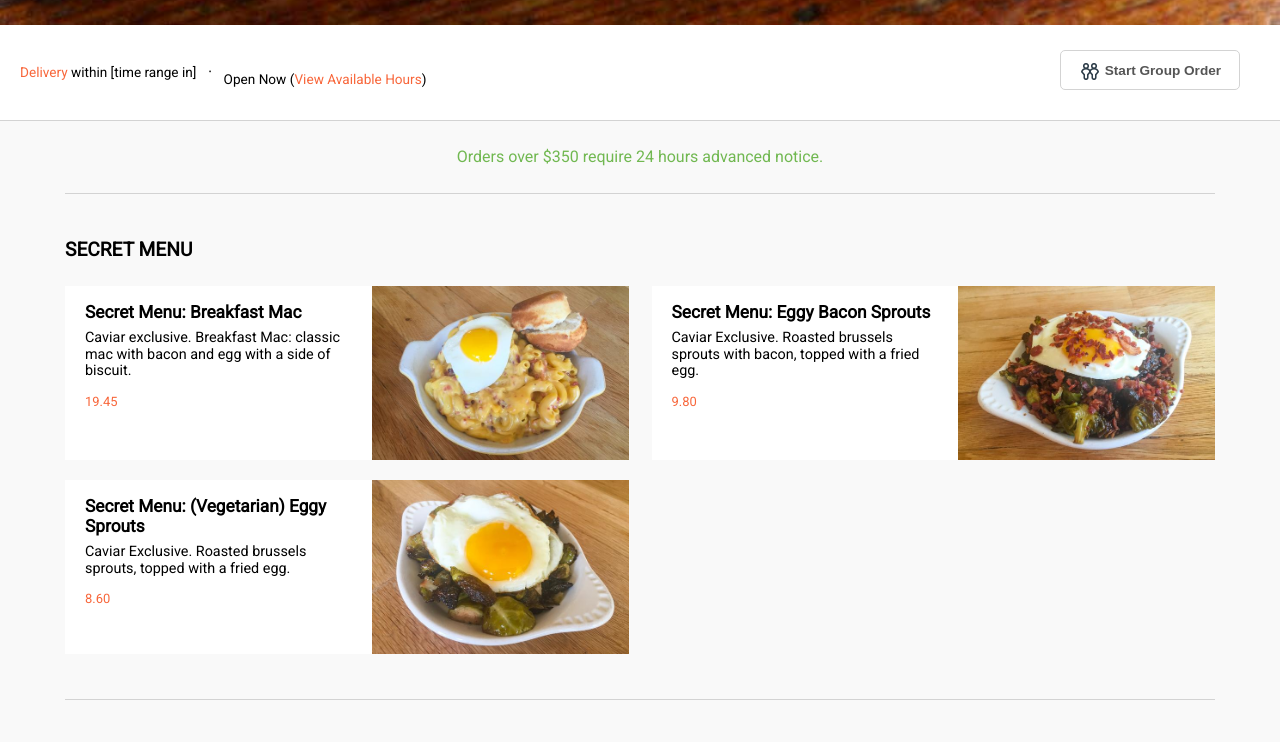
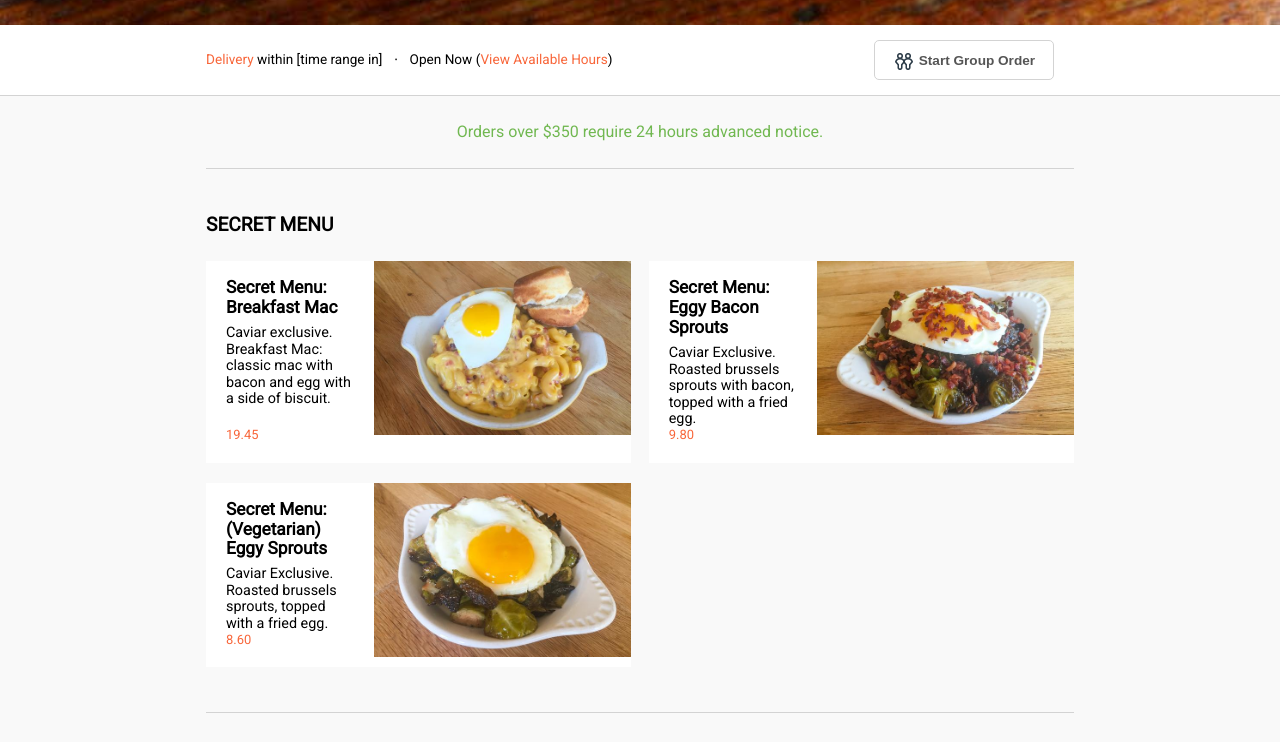
Before and after one commit to kelceywilson/clone_caviar, a website: page index.html in a window 1280 px wide. Shown: the part 270-1012 px from the top of the page. Drawn offline with Linux system fonts and the light colour scheme.

Commit message:
improvements to responsive design with media queries

```diff
--- a/css/style.css
+++ b/css/style.css
@@ -30,7 +30,9 @@ header {
 .top-nav a img {
   vertical-align: middle;
 }
-.disappearing {
+.disappearing-words,
+.disappearing-dot {
+  display: none;
   margin: 12px;
   color: #222;
   font-size: .9em;
@@ -42,7 +44,7 @@ header {
 .banner {
   display: flex;
   min-width: 100%;
-  height: 224px;
+  height: 177px;
   overflow: hidden;
   position: relative;
   flex-direction: row;
@@ -56,7 +58,7 @@ header {
   display: flex;
   flex-direction: column;
   margin-bottom: 33px;
-  margin-left: 55px;
+  margin-left: 20px;
 }
 .location, .restaurant, .restaurant-tagline{
   margin-top: 5px;
@@ -78,18 +80,32 @@ header {
 /*********************
  ordering info section
 **********************/
+.flex-wrapper {
+  /*display: flex;*/
+  /*max-width: 1000px;*/
+  /*justify-content: space-around;*/
+  /*flex-direction: row;*/
+  /*max-width: 720px;*/
+  /*align-items: center;*/
+  /*align-content: center;*/
+
+}
 .ordering {
   display: flex;
   min-height: 70px;
   flex-direction: column;
-  flex-wrap: wrap;
+  flex-wrap: nowrap;
   font-size: .85em;
   margin-top: 17px;
-  align-content: center;
+  /*align-content: center;*/
+  /*max-width: 720px;*/
+  /*justify-content: space-around;*/
+  /*align-items: center;*/
+  /*align-self: scenter;*/
 }
 .left-part {
   display: flex;
-  flex-direction: row;
+  flex-direction: column;
   flex-wrap: wrap;
   align-items: center;
 }
@@ -105,10 +121,30 @@ header {
   font-weight: bold;
   color: #555;
   line-height: 38px;
+  /*margin-left: 20px;*/
   margin: 25px 20px 30px;
 }
 .start-button img {
   vertical-align: middle;
+}
+.background {
+  background-color: #F9F9F9;
+  display: flex;
+  /*align-content: center;*/
+  /*align-items: center;*/
+  justify-content: center;
+
+}
+.container {
+  display: flex;
+  flex-direction: column;
+  /*align-self: center;*/
+  /*align-items: center;*/
+  margin: 0 20px;
+  max-width: 720px;
+  justify-content: center;
+
+  /*align-content: center;*/
 }
 .green-info {
   color: #71B851;
@@ -116,22 +152,13 @@ header {
   text-align: center;
   line-height: 1.4em;
   margin: 25px 0;
+  /*max-width: 720px;*/
+
 }
 /*********************
      menu section
 **********************/
-.background {
-  background-color: #F9F9F9;
-}
-.container {
-  display: flex;
-  flex-direction: column;
-  align-items: center;
-}
-.wrap {
-  max-width: 870px;
-  display: flex;
-}
+
 .menu {
   display: flex;
   flex-direction: column;
@@ -156,7 +183,6 @@ header {
 }
 .menu-item {
   display: flex;
-  /*flex-direction: row-reverse;*/
   flex-wrap: wrap;
   background-color: white;
   justify-content: space-between;
@@ -166,10 +192,11 @@ header {
   /*width: 342px;*/
   /*overflow: hidden;*/
   /*flex-basis: 500px;*/
-  /*flex-grow: 1;*/
+  flex-grow: 1;
 }
 .menu-item-blurb {
-  /*display: inline;*/
+  display: flex;
+  flex-direction: column;
   font-weight: 100;
   font-size: .9em;
   margin: 0 20px;
@@ -185,7 +212,9 @@ header {
   display: block;
   color: #F8663A;
   font-size: .9em;
-  margin: 15px 0 35px;
+  /*margin: 15px 0 35px;*/
+  margin-top: auto;
+  margin-bottom: 20px;
 }
 footer {
   background-color: #263542;
@@ -302,16 +331,10 @@ footer {
 ==================================== */
 
 @media (max-width: 400px) {
-  .container {
-    margin: 0 20px;
-  }
-
 
 }
-@media (max-width: 479px) {
-  .menu-item img {
-    flex-grow: 1;
-  }
+@media (min-width: 400px) {
+
 }
 
 @media (min-width: 479px) {
@@ -326,78 +349,75 @@ footer {
     margin-bottom: 20px;
   }
   .menu-item img {
-    /*flex-basis: 550px;*/
     min-width: 190px;
     max-width: 276px;
-    /*flex-grow: 1;*/
-    /*flex: 1;*/
-  }
-}
-@media (max-width: 600px) {
-  .container {
-    /*max-width: 570px;*/
-    margin: 0 20px;
   }
 }
 @media (min-width: 600px) {
   .ordering {
     flex-direction: row;
     flex-wrap: nowrap;
+    align-items: center;
+    margin-top: 0;
+  }
+  .left-part {
+    align-items: flex-start;
+    margin-right: auto;
+    margin-left: 20px;
+  }
+  .disappearing-words {
+    display: inline;
+  }
+}
+@media (min-width: 769px) {
+  .banner {
+    height: 224px;
     justify-content: space-around;
-    align-items: center;
-    margin: 0 20px;
+  }
+  .flex-wrapper {
+    display: flex;
+    flex-direction: row;
+    justify-content: space-around;
+  }
+  .headlines {
+    width: 740px;
+  }
+  .ordering {
+    width: 760px;
+  }
+  .start-button {
+    margin: 20px;
   }
 }
 
-@media (max-width: 769px) {
-  .banner {
-    height: 177px;
-  }
+@media (min-width: 1024px) {
   .headlines {
-    margin-left: 20px;
+    width: 868px;
+    margin-left: 0;
+
   }
   .ordering {
-    /*justify-content: center;*/
-  }
-  .start-button {
-    /*background-color: transparent;
-    border: 1px solid lightgrey;
-    border-radius: 5px;*/
-    /*height: 35px;
-    width: 200px;*/
-    /*flex-grow: 4;*/
-    /*margin-right: 25px;*/
-    /*margin-bottom: 30px;*/
-  }
-}
-
-@media (max-width: 1024px) {
-  .disappearing {
-    display: none;
+    max-height: 50px;
+    width: 868px;
+    /*align-content: flex-start;*/
   }
   .left-part {
-    flex-direction: column;
+    flex-direction: row;
+    align-items: center;
+    margin-left: 0;
   }
-  .start-button {
-    /*border: 1px solid lightgrey;
-    border-radius: 5px;
-    height: 35px;
-    width: 200px;*/
-    /*flex-grow: 4;*/
-    /*margin: 20px;*/
+  .disappearing-dot {
+    display: inline;
   }
-
-}
-@media (min-width: 1024px) {
-  .wrap {
-    /*max-width: 1150px;*/
-    /*margin: 0 60px;*/
+  .open-status {
+    margin: 0;
   }
   .menu-items {
     flex-direction: row;
     flex-wrap: wrap;
     justify-content: flex-start;
-    /*flex-grow: 1;*/
+    flex-grow: 1;
+    width: 868px;
   }
   .menu-item {
     max-width: 49%;
@@ -413,9 +433,9 @@ footer {
   .menu-item img {
     min-width: 257px;
   }
-  .left-part {
+  /*.left-part {
     margin-right: auto;
-  }
+  }*/
   .start-button {
     /*border: 1px solid lightgrey;
     border-radius: 5px;
--- a/index.html
+++ b/index.html
@@ -14,11 +14,11 @@
       <!-- sign in image -->
       <a href="#">
         <img src="/images/profile.png" alt="Sign In">
-        <span class="disappearing">Sign In</span>
+        <span class="disappearing-words">Sign In</span>
       </a>
       <img src="/images/caviar-logo.png" alt="Sign In">
       <a href="#">
-        <span class="disappearing">No items</span>
+        <span class="disappearing-words">No items</span>
       <!-- shopping bag image -->
         <img src="/images/bag.png" alt="Shopping Bag">
       </a>
@@ -27,18 +27,20 @@
       <!-- banner image -->
       <div class="banner">
         <img src="/images/banner-image.jpg" alt="Homeroom Banner">
+
         <div class="headlines">
           <div class="caviar-orange location">SF: East Bay Restaurants</div>
           <div class="restaurant">Homeroom</div>
           <div class="restaurant-tagline">Mac & Cheese Specialists.</div>
         </div>
       </div>
+      <div class="flex-wrapper">
         <div class="ordering">
           <div class="left-part">
             <div>
               <span class="caviar-orange">Delivery</span> within [time range in]
             </div>
-          <span class="disappearing">·</span>
+            <span class="disappearing-dot">·</span>
             <div class="open-status">
               Open Now (<span class="caviar-orange">View Available Hours</span>)
             </div>
@@ -47,6 +49,7 @@
             <img src="/images/two-people.png" alt="Group Order">
             Start Group Order
           </button>
+        </div>
       </div>
     </header>
     <div class="background">
```
Lines whose indentation alone changed are shown as unchanged.
